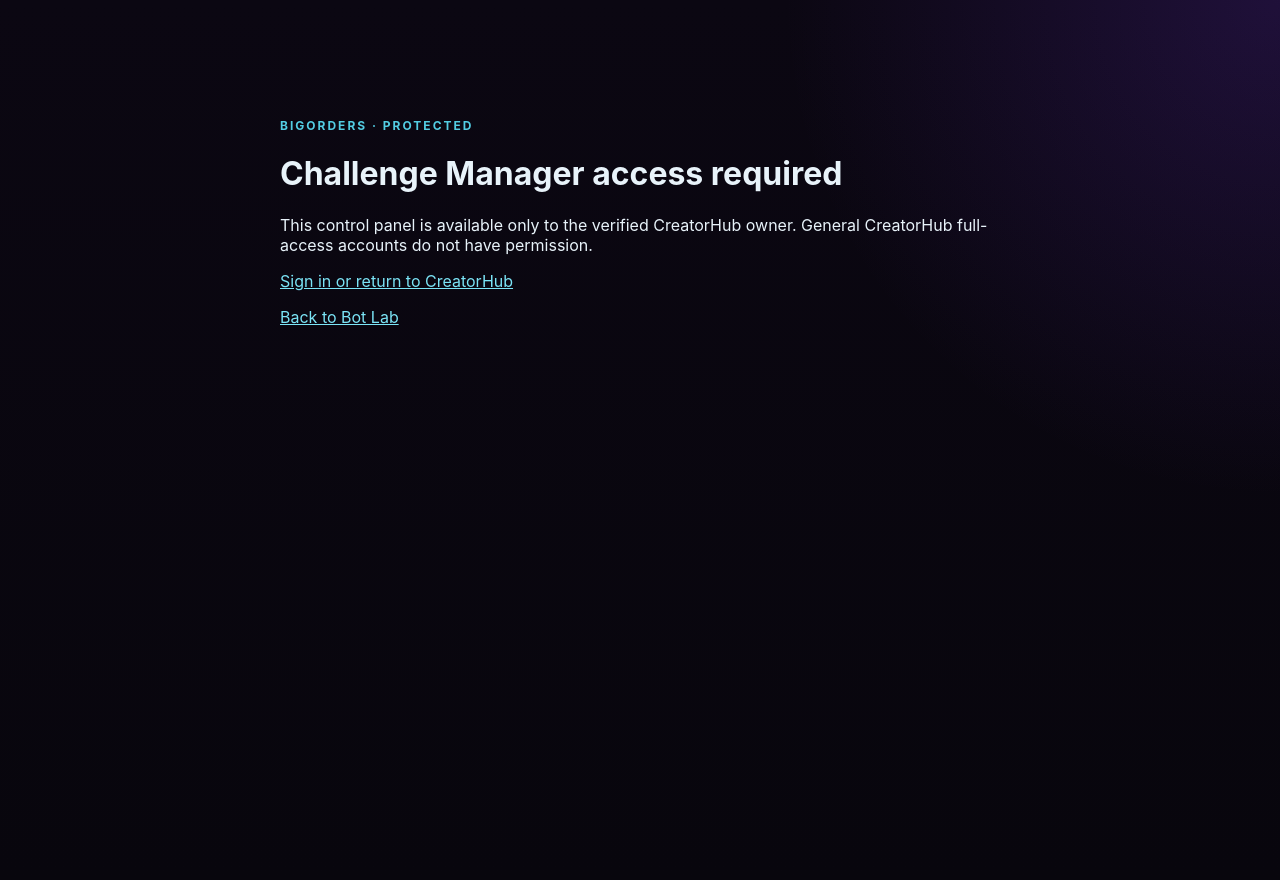
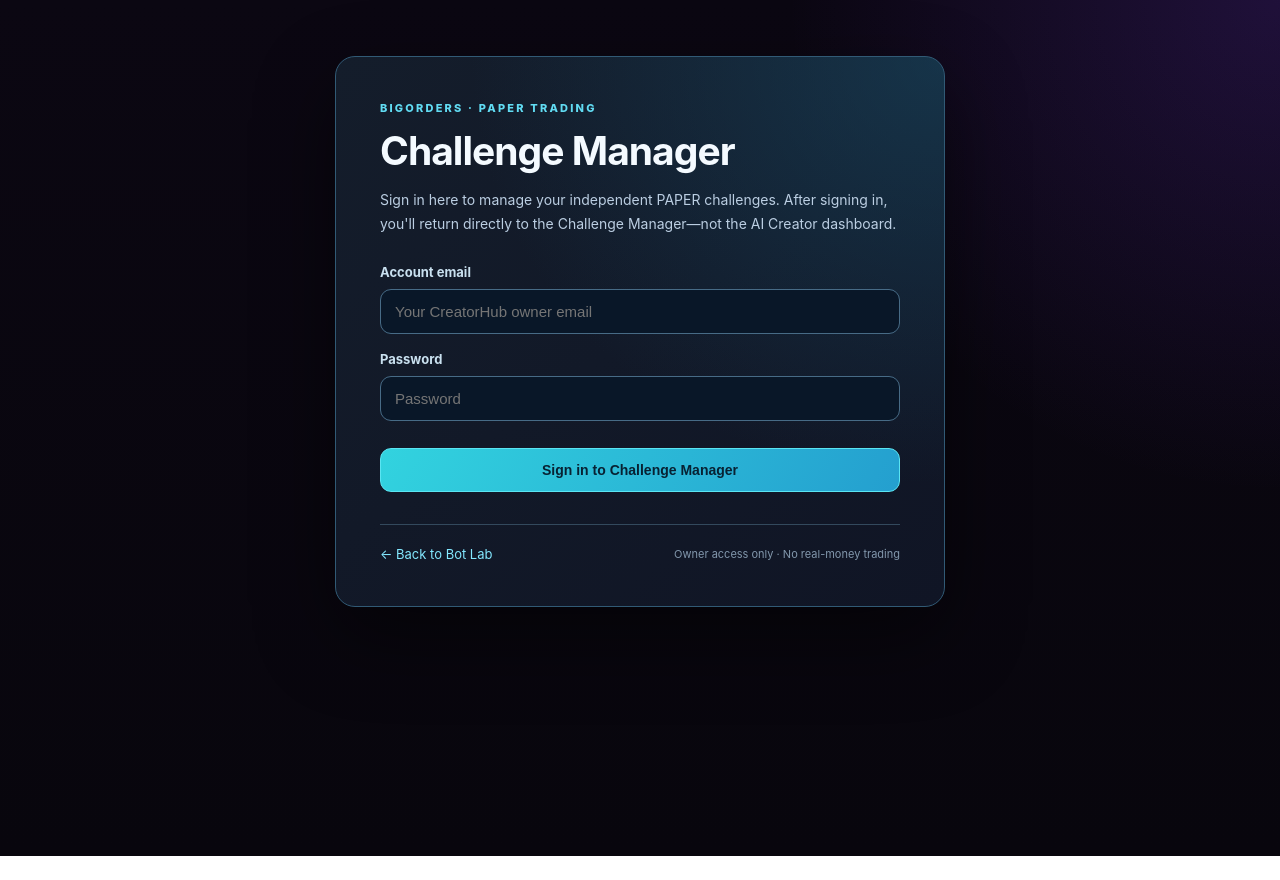
Before and after one commit to zanibethel/CreatorHub, a Next.js app: page /paper-trading/bots/challenges in a window 1280 px wide. After the commit the page ends 856 px from the top, so only its background shows below. Built offline with nearby package versions, Linux system fonts and the light colour scheme; no server answers.

Commit message:
fix(auth): keep sign-in and account switching on protected Challenge Manager route

```diff
--- a/src/app/paper-trading/bots/challenges/page.tsx
+++ b/src/app/paper-trading/bots/challenges/page.tsx
@@ -1,20 +1,25 @@
 import type {Metadata} from "next";
-import Link from "next/link";
 import {isVerifiedPaperChallengeOwner} from "@/lib/paper-challenge-owner-auth";
+import {createServerSupabaseClient} from "@/lib/supabase-server";
+import PaperChallengeSignIn from "@/components/PaperChallengeSignIn";
 import PaperChallengeManager from "@/components/PaperChallengeManager";
+
 export const dynamic="force-dynamic";
 export const metadata:Metadata={
  title:"PAPER Challenge Manager | BigOrders",
  description:"Private BigOrders shadow challenge configuration and virtual capital accounting.",
 };
+
+/** The owner's destination stays /paper-trading/bots/challenges through
+ * sign-in, instead of dropping the user into generic CreatorHub at /.
+ * Owner access remains verified server-side on every page/API request.
+ */
 export default async function ChallengeManagerPage(){
  const owner=await isVerifiedPaperChallengeOwner();
- if(!owner)return <main style={{maxWidth:720,margin:"10vh auto",padding:"26px",color:"#e8f3fa"}}>
-   <p style={{color:"#53cde3",fontWeight:700,letterSpacing:2,fontSize:12}}>BIGORDERS · PROTECTED</p>
-   <h1>Challenge Manager access required</h1>
-   <p>This control panel is available only to the verified CreatorHub owner. General CreatorHub full-access accounts do not have permission.</p>
-   <p><Link style={{color:"#7be4f6"}} href="/">Sign in or return to CreatorHub</Link></p>
-   <p><Link style={{color:"#7be4f6"}} href="/paper-trading/bots">Back to Bot Lab</Link></p>
- </main>;
- return <PaperChallengeManager/>;
+ if(owner)return <PaperChallengeManager/>;
+
+ const supabase=await createServerSupabaseClient();
+ const {data:{user},error}=await supabase.auth.getUser();
+ return <PaperChallengeSignIn signedIn={!error&&Boolean(user)}
+   email={!error?user?.email??null:null}/>;
 }
```
